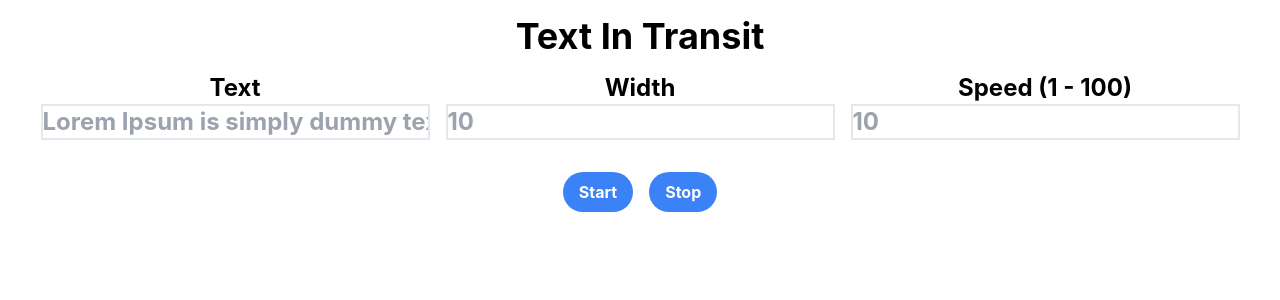
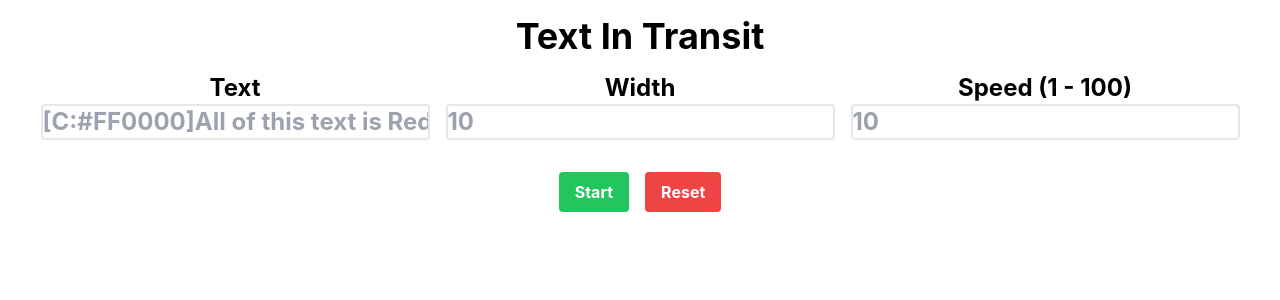
Before and after one commit to simonsayz13/text-in-transit, a React (Create React App) app: page / in a window 1280 px wide. Shown: the top 300 px of the page. Built offline with nearby package versions, Linux system fonts and the light colour scheme.

Commit message:
styling changes

```diff
--- a/src/App.js
+++ b/src/App.js
@@ -3,14 +3,14 @@ import { useState } from "react";
 
 function App() {
   const [text, setText] = useState(
+    // "[C:#FF0000]All of this text is [C:#00FF00]Red[/C], but [C:#0000FF][B][U]THIS[/U][/B] text is Blue.[/C][/C]"
     // "[C:#FF0000][B]A[/B][/C][C:#00FF00][U]B[/U][/C]"
     "[C:#FF0000]All of this text is Red, but [C:#0000FF][B][U]THIS[/U][/B] text is Blue.[/C][/C]"
     // "[C:#FF0000]Red[/C] - [C:#00FF00]Green[/C]"
     // "[C:#FF0000][B]depart[/B][/C] [C:#00FF00]on [U]time[/U][/C]"
     // "[U][B]He[/B]l[B]l[/B]o[/U] Sam"
     // "[B]He[/B]ell[B]o[/B]"
-    // "Lorem Ipsum is simply dummy text of the printing and typesetting industry. Lorem Ipsum has been the industry's standard dummy text ever since the 1500s, when an unknown printer took a galley of type and scrambled it to make a type specimen book. It has survived not only five centuries, but also the leap into electronic typesetting, remaining essentially unchanged. It was popularised in the 1960s with the release of Letraset sheets containing Lorem Ipsum passages, and more recently with desktop publishing software like Aldus PageMaker including versions of Lorem Ipsum."
-  );
+ );
 
   const [width, setWidth] = useState(15);
   const [speed, setSpeed] = useState(5);
@@ -24,8 +24,8 @@ function App() {
           Text
           <input
             type="Text"
-            className="border-2"
-            placeholder="Lorem Ipsum is simply dummy text of the printing and typesetting industry. Lorem Ipsum has been the industry's standard dummy text ever since the 1500s, when an unknown printer took a galley of type and scrambled it to make a type specimen book. It has survived not only five centuries, but also the leap into electronic typesetting, remaining essentially unchanged. It was popularised in the 1960s with the release of Letraset sheets containing Lorem Ipsum passages, and more recently with desktop publishing software like Aldus PageMaker including versions of Lorem Ipsum."
+            className="border-2 rounded"
+            placeholder="[C:#FF0000]All of this text is Red, but [C:#0000FF][B][U]THIS[/U][/B] text is Blue.[/C][/C]"
             onChange={(textInput) => {
               setText(textInput.target.value);
             }}
@@ -35,7 +35,7 @@ function App() {
           Width
           <input
             type="Text"
-            className="border-2"
+            className="border-2 rounded"
             placeholder="10"
             onChange={(widthInput) => {
               setWidth(widthInput.target.value);
@@ -47,7 +47,7 @@ function App() {
           Speed (1 - 100)
           <input
             type="Text"
-            className="border-2"
+            className="border-2 rounded"
             placeholder="10"
             onChange={(speedInput) => {
               setSpeed(speedInput.target.value);
@@ -58,7 +58,7 @@ function App() {
       <div className="flex flex-row justify-center">
         <div className="flex justify-center my-4 mx-2">
           <button
-            className="bg-blue-500 hover:bg-blue-700 text-white font-bold py-2 px-4 rounded-full"
+            className="bg-green-500 hover:bg-green-700 text-white font-bold py-2 px-4 rounded"
             onClick={() => {
               setStart(true);
             }}
@@ -68,12 +68,12 @@ function App() {
         </div>
         <div className="flex justify-center my-4 mx-2">
           <button
-            className="bg-blue-500 hover:bg-blue-700 text-white font-bold py-2 px-4 rounded-full"
+            className="bg-red-500 hover:bg-red-700 text-white font-bold py-2 px-4 rounded"
             onClick={() => {
               setStart(false);
             }}
           >
-            Stop
+            Reset
           </button>
         </div>
       </div>
--- a/src/components/display.jsx
+++ b/src/components/display.jsx
@@ -16,7 +16,7 @@ const Display = ({ speed, width, text }) => {
 
   useEffect(() => {
 
-    while (text.includes("[/C]")) {
+    while (text.includes("[C:")) {
       while (text.includes("[U]")) {
         text = text.replace("[U]", "");
         text = text.replace("[/U]", "");
```
